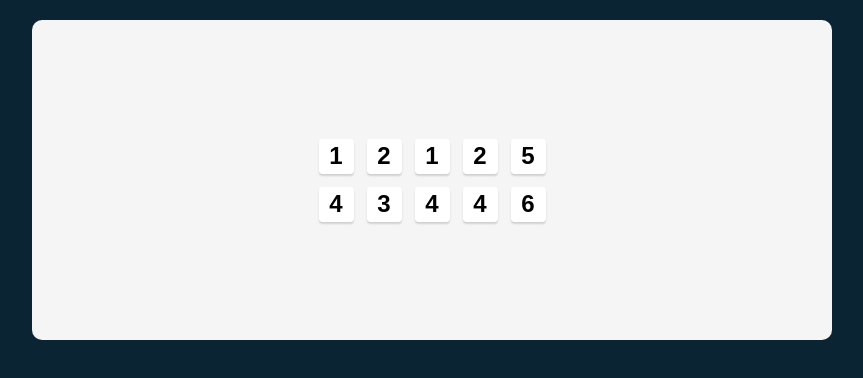
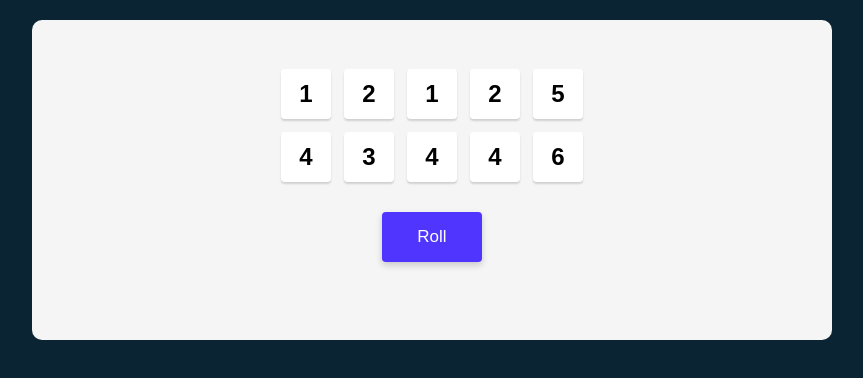
Before and after one commit to victoria-parker/tenzies-react-scrimba, a React (Create React App) app: page / in a window 1280 px wide. Shown: the top 378 px of the page, without its empty margins (208-1071 px from the left). Built offline with nearby package versions, Linux system fonts and the light colour scheme.

Commit message:
roll dice button added

```diff
--- a/src/App.js
+++ b/src/App.js
@@ -15,14 +15,18 @@ export default function App(){
         return arr;
     }
 
+    function roll(){
+        setDice(allNewDice())
+    }
+    const diceElements=dice.map((value,index) => <Die key={index} number={value} />)
 
-    const diceElements=dice.map((value,index) => <Die key={index} number={value} />)
 
     return(
         <main>
             <div className='container'>
             {diceElements}
             </div>
+            <button onClick={roll} className='rollButton'>Roll</button>
         </main>
     )
 }
--- a/src/style.css
+++ b/src/style.css
@@ -17,6 +17,7 @@ main{
     margin: auto;
     border-radius: 10px;
     display: flex;
+    flex-direction: column;
     justify-content: center;
     align-items: center;
 }
@@ -28,8 +29,8 @@ main{
 .die{
     font-family: 'Karla', sans-serif;
     font-weight: bold;
-    width: 35px;
-    height: 35px;
+    width: 50px;
+    height: 50px;
     box-shadow: 0px 2px 2px rgba(0, 0, 0, 0.15);
     border-radius: 3.8px;
     display: flex;
@@ -38,3 +39,21 @@ main{
     cursor: pointer;
     background-color: white;
 }
+.rollButton{
+    background-color: #5035FF;
+    font-family: 'Karla', sans-serif;
+    font-size: 17px;
+    border: none;
+    color: white;
+    box-shadow: 0px 3.2px 7.68px rgba(0, 0, 0, 0.18);
+    border-radius: 3.8px;
+    width: 100px;
+    height: 50px;
+    padding: 6px;
+    margin: 30px;
+    cursor: pointer;
+}
+
+.rollButton:active {
+    box-shadow: inset 5px 5px 10px -3px rgba(0, 0, 0, 0.7);
+}
```
